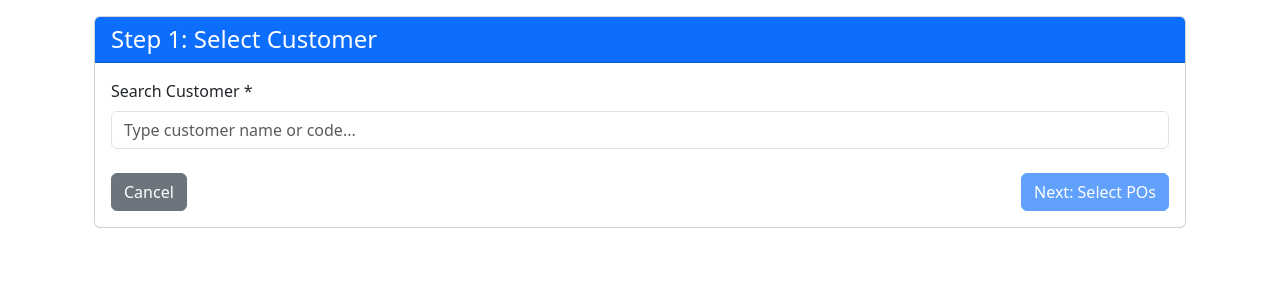
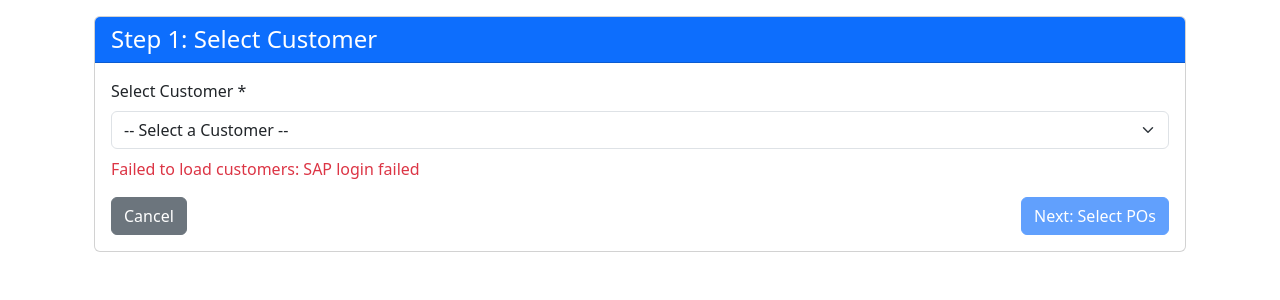
Before and after one commit to pragavigithub/20251006_BarCode_dev, a Flask app: page /multi-grn/create/step1 in a window 1280 px wide. Shown: the part 154-454 px from the top of the page. Run offline with Flask 3, Linux system fonts and the light colour scheme; a user stored in the database is signed in; parts of the project's set-up code (start-up, migrations or seed data) failed here and were passed over; some libraries are stand-ins or nearby versions.

Commit message:
Update customer selection to use a dropdown with search functionality
Integrates Select2 library for a searchable dropdown in the customer selection step, replacing the previous input field and dynamically populating options from an API endpoint.

Replit-Commit-Author: Agent
Replit-Commit-Session-Id: 05978616-23fb-4bf6-9b22-238467a838b9
Replit-Commit-Checkpoint-Type: intermediate_checkpoint
Replit-Commit-Screenshot-Url: https://storage.googleapis.com/screenshot-production-us-central1/f04f8ee0-48b4-4879-9f54-719828eb4fdb/05978616-23fb-4bf6-9b22-238467a838b9/aJoGNZX

```diff
--- a/modules/multi_grn_creation/templates/multi_grn/step1_customer.html
+++ b/modules/multi_grn_creation/templates/multi_grn/step1_customer.html
@@ -1,4 +1,10 @@
 {% extends "base.html" %}
+
+{% block head %}
+<!-- Select2 CSS -->
+<link href="https://cdn.jsdelivr.net/npm/select2@4.1.0-rc.0/dist/css/select2.min.css" rel="stylesheet" />
+<link href="https://cdn.jsdelivr.net/npm/select2-bootstrap-5-theme@1.3.0/dist/select2-bootstrap-5-theme.min.css" rel="stylesheet" />
+{% endblock %}
 
 {% block content %}
 <div class="container mt-4">
@@ -16,9 +22,14 @@
         <div class="card-body">
             <form method="POST" id="customerForm">
                 <div class="mb-3">
-                    <label for="customerSearch" class="form-label">Search Customer *</label>
-                    <input type="text" class="form-control" id="customerSearch" placeholder="Type customer name or code..." autocomplete="off">
-                    <div id="customerResults" class="list-group mt-2" style="max-height: 300px; overflow-y: auto;"></div>
+                    <label for="customerDropdown" class="form-label">Select Customer *</label>
+                    <select class="form-select" id="customerDropdown" name="customer_dropdown" required style="width: 100%;">
+                        <option value="">-- Select a Customer --</option>
+                    </select>
+                    <div id="loadingMessage" class="text-muted mt-2" style="display: none;">
+                        <span class="spinner-border spinner-border-sm me-2"></span>Loading customers...
+                    </div>
+                    <div id="errorMessage" class="text-danger mt-2" style="display: none;"></div>
                 </div>
 
                 <input type="hidden" name="customer_code" id="customer_code" required>
@@ -39,59 +50,99 @@
     </div>
 </div>
 
+<!-- jQuery (required for Select2) -->
+<script src="https://code.jquery.com/jquery-3.6.0.min.js"></script>
+<!-- Select2 JS -->
+<script src="https://cdn.jsdelivr.net/npm/select2@4.1.0-rc.0/dist/js/select2.min.js"></script>
+
 <script>
-let searchTimeout;
-const customerSearch = document.getElementById('customerSearch');
-const customerResults = document.getElementById('customerResults');
-const selectedCustomer = document.getElementById('selectedCustomer');
-const nextBtn = document.getElementById('nextBtn');
+$(document).ready(function() {
+    const customerDropdown = $('#customerDropdown');
+    const loadingMessage = $('#loadingMessage');
+    const errorMessage = $('#errorMessage');
+    const selectedCustomer = $('#selectedCustomer');
+    const nextBtn = $('#nextBtn');
 
-customerSearch.addEventListener('input', function() {
-    clearTimeout(searchTimeout);
-    const query = this.value.trim();
+    // Initialize Select2 with search enabled
+    customerDropdown.select2({
+        theme: 'bootstrap-5',
+        placeholder: 'Select a customer',
+        allowClear: true,
+        width: '100%'
+    });
 
-    if (query.length < 2) {
-        customerResults.innerHTML = '';
-        return;
-    }
+    // Load customers from API
+    loadingMessage.show();
 
-    searchTimeout = setTimeout(() => {
-        fetch(`/multi-grn/api/search-customers?q=${encodeURIComponent(query)}`)
-            .then(res => res.json())
+    fetch('/multi-grn/api/customers-dropdown')
+        .then(response => response.json())
         .then(data => {
-                customerResults.innerHTML = '';
+            loadingMessage.hide();
 
-                if (data.customers && data.customers.length > 0) {
+            if (data.success && data.customers) {
+                // Populate dropdown with customers
                 data.customers.forEach(customer => {
-                        const item = document.createElement('a');
-                        item.href = '#';
-                        item.className = 'list-group-item list-group-item-action';
-                        item.innerHTML = `<strong>${customer.CardName}</strong><br><small>${customer.CardCode}</small>`;
-                        item.onclick = (e) => {
-                            e.preventDefault();
-                            selectCustomer(customer.CardCode, customer.CardName);
-                        };
-                        customerResults.appendChild(item);
+                    const option = new Option(
+                        customer.CardName,  // Display text
+                        customer.CardCode,  // Value
+                        false,
+                        false
+                    );
+                    // Store customer name as data attribute
+                    $(option).data('customer-name', customer.CardName);
+                    customerDropdown.append(option);
                 });
+
+                // Trigger change to update Select2
+                customerDropdown.trigger('change');
+
+                console.log(`✅ Loaded ${data.customers.length} customers`);
             } else {
-                    customerResults.innerHTML = '<div class="list-group-item">No customers found</div>';
+                errorMessage.text('Failed to load customers: ' + (data.error || 'Unknown error'));
+                errorMessage.show();
             }
         })
         .catch(err => {
-                console.error('Error searching customers:', err);
-                customerResults.innerHTML = '<div class="list-group-item text-danger">Error loading customers</div>';
-            });
-    }, 300);
+            loadingMessage.hide();
+            errorMessage.text('Error loading customers: ' + err.message);
+            errorMessage.show();
+            console.error('Error loading customers:', err);
         });
 
-function selectCustomer(code, name) {
-    document.getElementById('customer_code').value = code;
-    document.getElementById('customer_name').value = name;
-    document.getElementById('selectedCustomerName').textContent = `${name} (${code})`;
-    selectedCustomer.classList.remove('d-none');
-    customerResults.innerHTML = '';
-    customerSearch.value = name;
-    nextBtn.disabled = false;
+    // Handle customer selection
+    customerDropdown.on('change', function() {
+        const selectedCode = $(this).val();
+        const selectedOption = $(this).find('option:selected');
+        const selectedName = selectedOption.data('customer-name') || selectedOption.text();
+
+        if (selectedCode) {
+            // Set hidden fields
+            $('#customer_code').val(selectedCode);
+            $('#customer_name').val(selectedName);
+
+            // Show selected customer
+            $('#selectedCustomerName').text(`${selectedName} (${selectedCode})`);
+            selectedCustomer.removeClass('d-none');
+
+            // Enable next button
+            nextBtn.prop('disabled', false);
+        } else {
+            // Clear selection
+            $('#customer_code').val('');
+            $('#customer_name').val('');
+            selectedCustomer.addClass('d-none');
+            nextBtn.prop('disabled', true);
         }
+    });
+
+    // Prevent form submission if no customer selected
+    $('#customerForm').on('submit', function(e) {
+        if (!$('#customer_code').val()) {
+            e.preventDefault();
+            alert('Please select a customer');
+            return false;
+        }
+    });
+});
 </script>
 {% endblock %}
```
Lines whose indentation alone changed are shown as unchanged.
